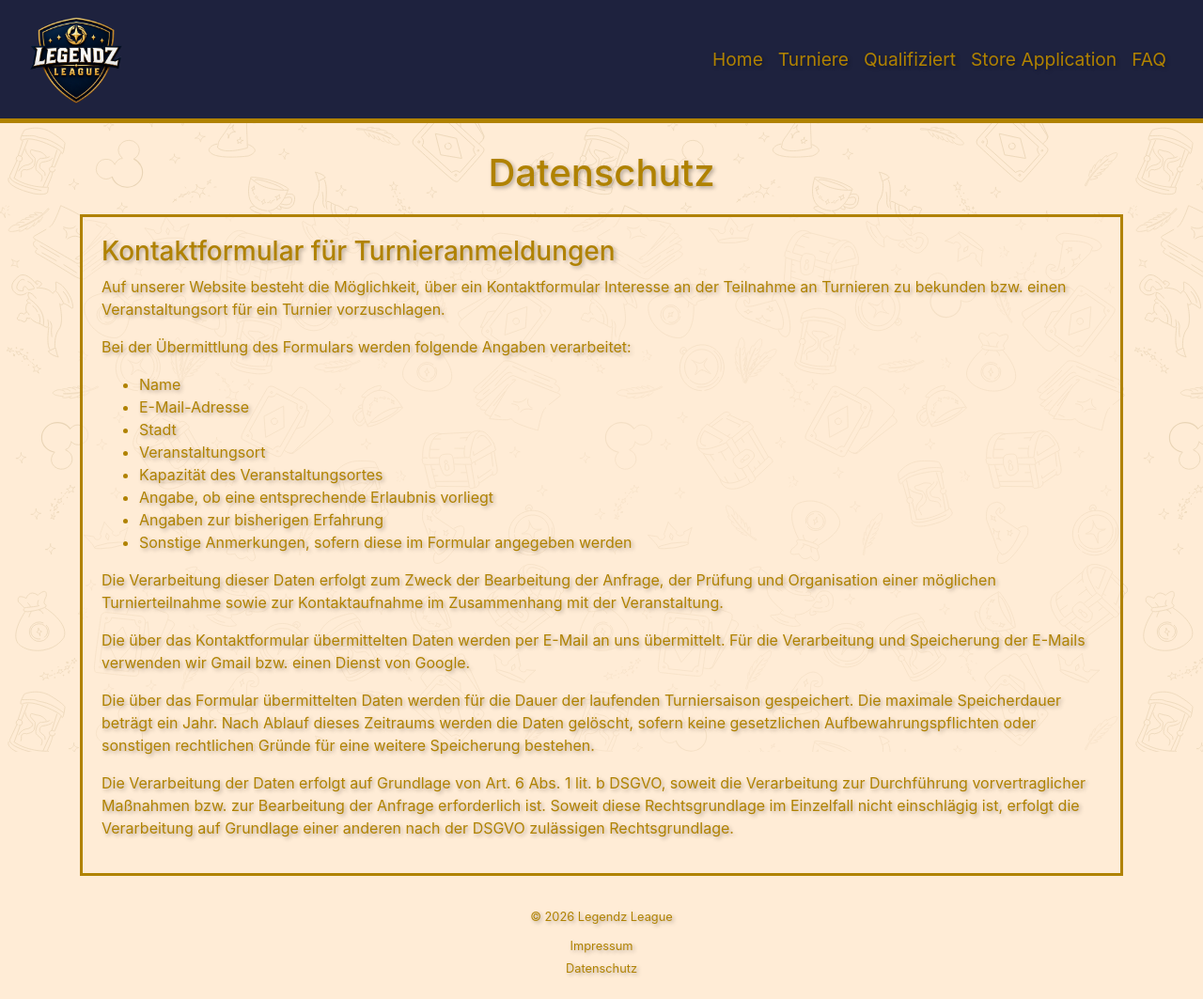
After one commit to valentinhaury/lorcana_turnament_website, a Django app: page /datenschutz/ in a window 1280 px wide. The commit adds this page. Shown: the whole page at 94% size. Run offline with Django 5.2, Linux system fonts and the light colour scheme; some libraries are stand-ins or nearby versions.

Commit message:
added impressum and datenschutz

```diff
--- a/lorcana_turnament_calender/static/css/base.css
+++ b/lorcana_turnament_calender/static/css/base.css
@@ -1,8 +1,28 @@
 body {
-  background-color: var(--light);
-  color: var(--lightgold);
-  text-shadow: 2px 2px 4px rgba(0, 0, 0, 0.3);
+    background-color: var(--light);
+    color: var(--lightgold);
+    text-shadow: 2px 2px 4px rgba(0, 0, 0, 0.3);
     text-align: center;
+}
+
+body {
+    min-height: 100vh;
+    display: flex;
+    flex-direction: column;
+}
+
+main {
+    flex: 1;
+}
+
+footer {
+    padding: 20px;
+    font-size: 0.8rem;
+    line-height: 0.6;
+}
+
+footer a {
+    font-size: 0.8rem !important;
 }
 
 
--- a/lorcana_turnament_calender/templates/base.html
+++ b/lorcana_turnament_calender/templates/base.html
@@ -17,15 +17,23 @@
 
   </head>
   <body>
+    <main>
 
     {% include "includes/navbar.html" %}
     <div class="pattern"></div>
     <div class="container">{% block content %} {% endblock %}</div>
 
-    {% include "includes/social_box.html" %}
-    {% include "includes/upcoming.html" %}
+
 
     <script src="https://code.jquery.com/jquery-3.3.1.slim.min.js"></script>
     <script src="https://stackpath.bootstrapcdn.com/bootstrap/4.3.1/js/bootstrap.bundle.min.js" ></script>
+      {% block extra_content %}
+        {% include "includes/social_box.html" %}
+        {% include "includes/upcoming.html" %}
+      {% endblock %}
+
+    </main>
+  {% include "includes/footer.html" %}
   </body>
+
 </html>
--- /dev/null
+++ b/lorcana_turnament_calender/templates/datenschutz.html
@@ -0,0 +1,66 @@
+{% extends "base.html" %}
+
+{% block title %}Datenschutz{% endblock %}
+
+{% block content %}
+<h1>Datenschutz</h1>
+
+<div class="application-box">
+<section>
+    <h3>Kontaktformular für Turnieranmeldungen</h3>
+
+    <p>
+        Auf unserer Website besteht die Möglichkeit, über ein Kontaktformular
+        Interesse an der Teilnahme an Turnieren zu bekunden bzw. einen
+        Veranstaltungsort für ein Turnier vorzuschlagen.
+    </p>
+
+    <p>
+        Bei der Übermittlung des Formulars werden folgende Angaben verarbeitet:
+    </p>
+
+    <ul>
+        <li>Name</li>
+        <li>E-Mail-Adresse</li>
+        <li>Stadt</li>
+        <li>Veranstaltungsort</li>
+        <li>Kapazität des Veranstaltungsortes</li>
+        <li>Angabe, ob eine entsprechende Erlaubnis vorliegt</li>
+        <li>Angaben zur bisherigen Erfahrung</li>
+        <li>Sonstige Anmerkungen, sofern diese im Formular angegeben werden</li>
+    </ul>
+
+    <p>
+        Die Verarbeitung dieser Daten erfolgt zum Zweck der Bearbeitung der
+        Anfrage, der Prüfung und Organisation einer möglichen Turnierteilnahme
+        sowie zur Kontaktaufnahme im Zusammenhang mit der Veranstaltung.
+    </p>
+
+    <p>
+        Die über das Kontaktformular übermittelten Daten werden per E-Mail
+        an uns übermittelt. Für die Verarbeitung und Speicherung der
+        E-Mails verwenden wir Gmail bzw. einen Dienst von Google.
+    </p>
+
+    <p>
+        Die über das Formular übermittelten Daten werden für die Dauer der
+        laufenden Turniersaison gespeichert. Die maximale Speicherdauer
+        beträgt ein Jahr. Nach Ablauf dieses Zeitraums werden die Daten
+        gelöscht, sofern keine gesetzlichen Aufbewahrungspflichten oder
+        sonstigen rechtlichen Gründe für eine weitere Speicherung bestehen.
+    </p>
+
+    <p>
+        Die Verarbeitung der Daten erfolgt auf Grundlage von
+        Art. 6 Abs. 1 lit. b DSGVO, soweit die Verarbeitung zur Durchführung
+        vorvertraglicher Maßnahmen bzw. zur Bearbeitung der Anfrage
+        erforderlich ist. Soweit diese Rechtsgrundlage im Einzelfall nicht
+        einschlägig ist, erfolgt die Verarbeitung auf Grundlage einer
+        anderen nach der DSGVO zulässigen Rechtsgrundlage.
+    </p>
+</section>
+</div>
+{% block extra_content %}
+{% endblock %}
+
+{% endblock %}
--- /dev/null
+++ b/lorcana_turnament_calender/templates/includes/footer.html
@@ -0,0 +1,5 @@
+    <footer>
+        <p>&copy; 2026 Legendz League</p>
+        <a class="nav-link" href="/impressum/">Impressum</a>
+        <a class="nav-link" href="/datenschutz/">Datenschutz</a>
+    </footer>
--- a/lorcana_turnament_calender/templates/includes/navbar.html
+++ b/lorcana_turnament_calender/templates/includes/navbar.html
@@ -24,7 +24,7 @@
           <a class="nav-link" href="/qualified/">Qualifiziert</a>
         </li>
         <li class="nav-item">
-          <a class="nav-link" href="/contact/">Kontakt</a>
+          <a class="nav-link" href="/contact/">Store Application</a>
         </li>
         <li class="nav-item">
           <a class="nav-link" href="/about/">FAQ</a>
--- a/lorcana_turnament_calender/urls.py
+++ b/lorcana_turnament_calender/urls.py
@@ -8,4 +8,6 @@ urlpatterns = [
     path("about/", views.about, name="about"),
     path("contact/", views.contact, name="contact"),
     path("qualified/", views.qualified, name="qualified"),
+    path("impressum/", views.impressum, name="impressum"),
+    path("datenschutz/", views.datenschutz, name="datenschutz"),
 ]
--- a/lorcana_turnament_calender/views.py
+++ b/lorcana_turnament_calender/views.py
@@ -15,6 +15,13 @@ from django.conf import settings
 
 
 # Create your views here.
+def impressum(request):
+    return render(request, "impressum.html")
+
+def datenschutz(request):
+    return render(request, "datenschutz.html")
+
+
 def home(request):
     latest_player = Player.objects.order_by("-qualification_date").first()
 
```
Also changed, not shown: lorcana_turnament_calender/templates/home.html (+9 -5 lines), lorcana_turnament_calender/templates/impressum.html (added, +27 -0 lines).
